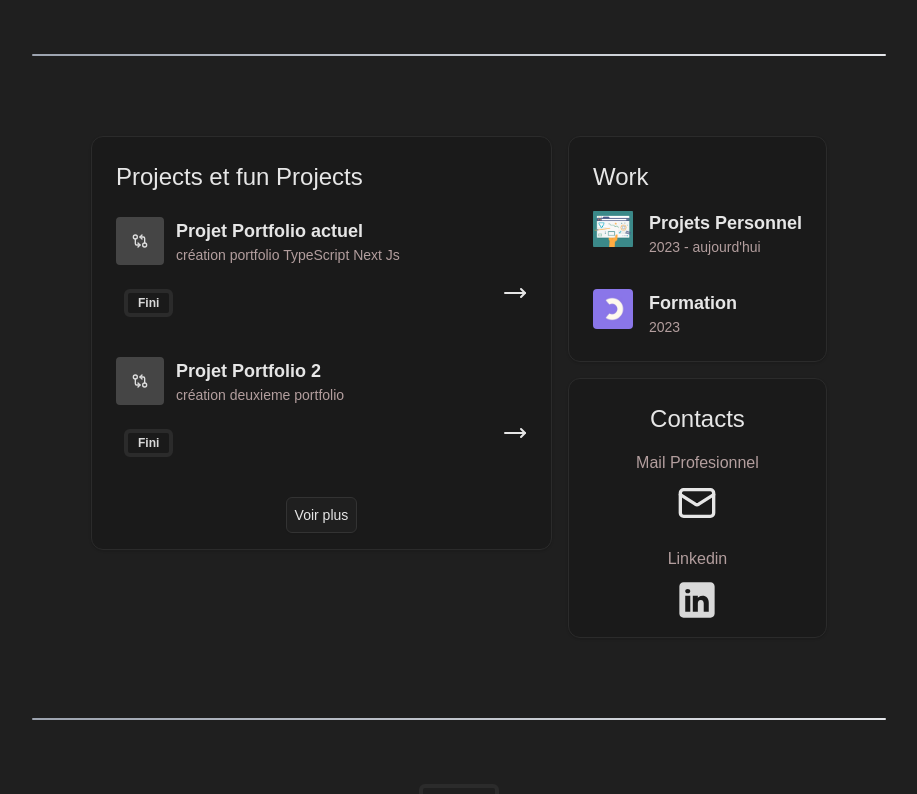
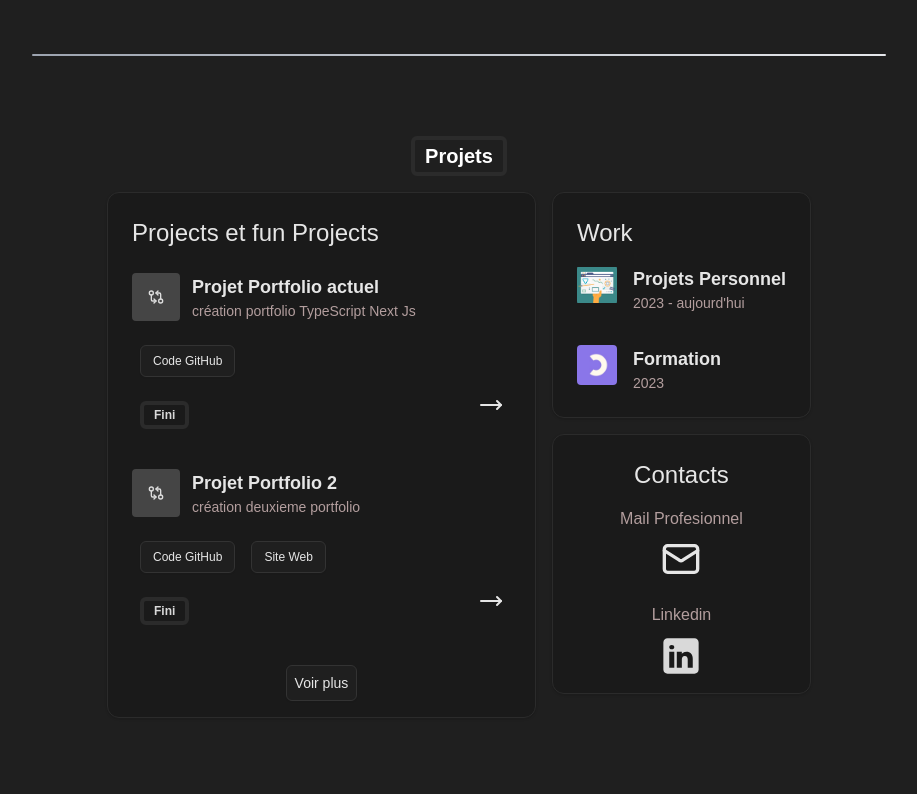
Before and after one commit to ThibautTobi/Portfolio-Pro-2025, a Next.js app: page / in a window 1280 px wide. Shown: the part 540-1334 px from the top of the page, without its empty margins (181-1098 px from the left). Built offline with nearby package versions, Linux system fonts and the light colour scheme.

Commit message:
Ajout du Badge de la section Projets / Modification affichage d'un bouton lien code et lien site en ligne , supression Link sur la carte.

```diff
--- a/app/components/Presentation.tsx
+++ b/app/components/Presentation.tsx
@@ -1,15 +1,21 @@
 import ContactSection from "./ContactSection";
 import SideProjectSection from "./SideProjectSection";
 import WorkSection from "./WorkSection";
+import { Badge } from "@/components/ui/badge";
 
 export default function Presentation (){
 
     return (
-        <section className="flex max-md:flex-col max-w-3xl p-4 md:items-start items-center gap-4 m-auto">
-            <SideProjectSection />
-            <div>
-                <WorkSection />
-                <ContactSection />
+        <section className="max-w-3xl p-4 m-auto">
+            <div className="flex justify-center">
+                <Badge variant={"outline"} className="text-xl border-4 text-primary">Projets</Badge>
+            </div>
+            <div className="flex max-md:flex-col max-w-3xl p-4 md:items-start items-center gap-4 m-auto">
+                <SideProjectSection />
+                <div>
+                    <WorkSection />
+                    <ContactSection />
+                </div>
             </div>
         </section>
     );
--- a/app/components/SideProjectSection.tsx
+++ b/app/components/SideProjectSection.tsx
@@ -6,8 +6,6 @@ import { useState } from "react";
 import { Badge } from "@/components/ui/badge";
 import { Card } from "@/components/ui/card";
 import { Button } from "@/components/ui/button";
-
-// modifier la carte qui est en link pour avoir les deux possibiliter de lien
 
 export default function SideProjectSection (){
 
@@ -69,13 +67,9 @@ export type SideProjectProps = {
     nonfini : boolean;
 }
 export function SideProject  ( props : SideProjectProps) {
-    // integrer :
-    //  {props.site && (
-    //      <Link href={{props.site}} >site </Link>
-    //   )}
 
     return (
-        <Link href={props.url} className="relative inline-flex hover:rounded-lg gap-4 p-2 hover:bg-accent/30 transition-colors group w-full flex-col">
+        <div className="relative inline-flex hover:rounded-lg gap-4 p-2 hover:bg-accent/30 transition-colors group w-full flex-col">
                 <div className="flex flex-row items-center">
                     <span className="bg-accent text-accent-foreground p-4 mr-3 rounded-sm">
                         <props.Logo size={16}/>
@@ -85,7 +79,27 @@ export function SideProject  ( props : SideProjectProps) {
                         <p className="text-sm text-muted-foreground">{props.description}</p>
                     </div>
                 </div>
-                {/* mettre en div et flex row pour le mobile  */}
+
+                {/* Lien vers GitHub + Lien vers le site si dispo */}
+                <div className="flex gap-4 px-2 mt-2">
+                    <Link
+                    href={props.url}
+                    target="_blank"
+                    className="text-sm hover:underline"
+                    >
+                        <Button size="sm" variant="outline">Code GitHub</Button>
+                    </Link>
+                    {props.site && (
+                    <Link
+                        href={props.site}
+                        target="_blank"
+                        className="text-sm hover:underline"
+                    >
+                        <Button size="sm" variant="outline">Site Web</Button>
+                    </Link>
+                    )}
+                </div>
+
                 <div className="flex flex-row justify-between">
                     <div className="top-2 right-2">
                         {props.formation && (
@@ -98,11 +112,11 @@ export function SideProject  ( props : SideProjectProps) {
                             <Badge variant="outline" className="border-4 m-2">Non Fini</Badge>
                         )}
                     </div>
-                    <div className="top-1/2 group-hover:translate-x-2 group-hover:translate-y-1 transition-transform">
+                    <div className="top-1/2 group-hover:translate-x-2 group-hover:translate-y-1 transition-transform mr-2">
                         <MoveRight />
                     </div>
                 </div>
-        </Link>
+        </div>
     )
 }
 
@@ -111,8 +125,7 @@ export const SIDE_PROJECTS : SideProjectProps[] = [
         Logo : GitCompareArrows,
         title : "Projet Portfolio actuel",
         description : " création portfolio TypeScript Next Js",
-        url : "",
-        // url : "https://github.com/ThibautTobi/photo-web-site",
+        url : "https://github.com/ThibautTobi/Portfolio-Pro-2025",
         site : "",
         formation : false,
         fin : true,
@@ -122,8 +135,7 @@ export const SIDE_PROJECTS : SideProjectProps[] = [
         Logo : GitCompareArrows,
         title : "Projet Portfolio 2",
         description : " création deuxieme portfolio ",
-        url : "https://www.denis-thibaut.com/",
-        // url : "https://github.com/ThibautTobi/photo-web-site",
+        url : "https://github.com/ThibautTobi/photo-web-site",
         site : "https://www.denis-thibaut.com/",
         formation : false,
         fin : true,
@@ -152,8 +164,7 @@ export const SIDE_PROJECTS : SideProjectProps[] = [
         title : "Projet Premier Portfolio",
         description : "creation de mon premier portfolio ",
         site : "https://thibauttobi.github.io/Portfolio-Thibaut/",
-        url : "https://thibauttobi.github.io/Portfolio-Thibaut/",
-        // url : "https://github.com/ThibautTobi/Portfolio-Thibaut" ,
+        url : "https://github.com/ThibautTobi/Portfolio-Thibaut",
         formation : false ,
         fin : true,
         nonfini : false,
@@ -161,7 +172,7 @@ export const SIDE_PROJECTS : SideProjectProps[] = [
     {
         Logo : GitCompareArrows,
         title : "Projet 7 : Back-End-Mon-Vieux-Grimoire",
-        description : " blablablabloblo ",
+        description : " creation du Back end en Node Js",
         url : "https://github.com/ThibautTobi/P7-Back-End-Mon-Vieux-Grimoire",
         formation : true,
         fin : true,
```
